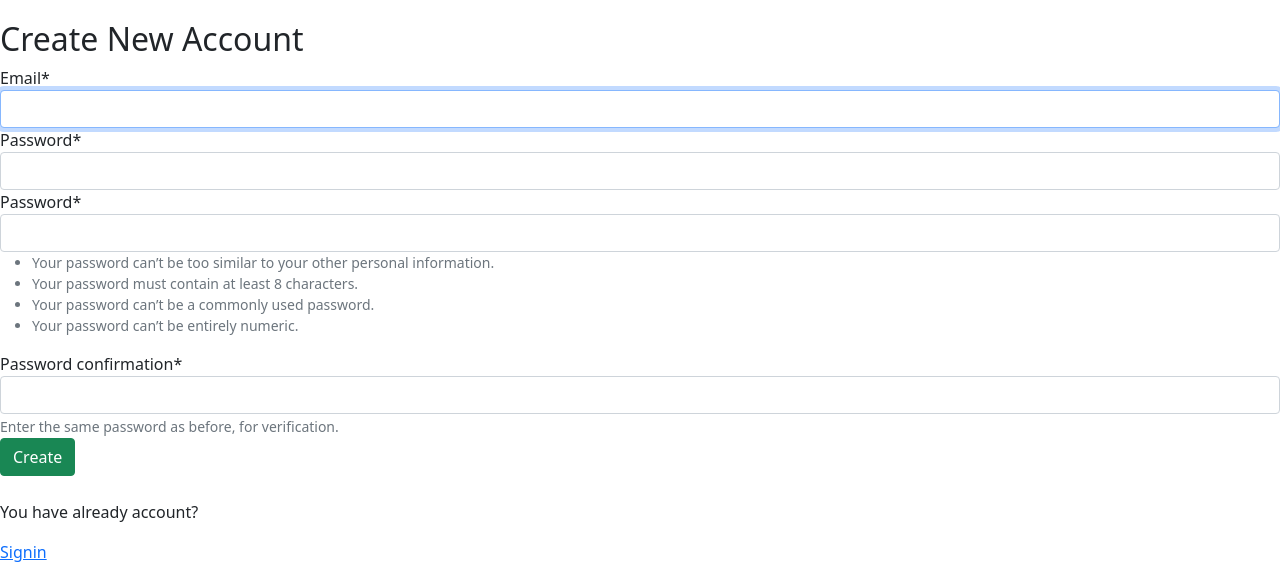
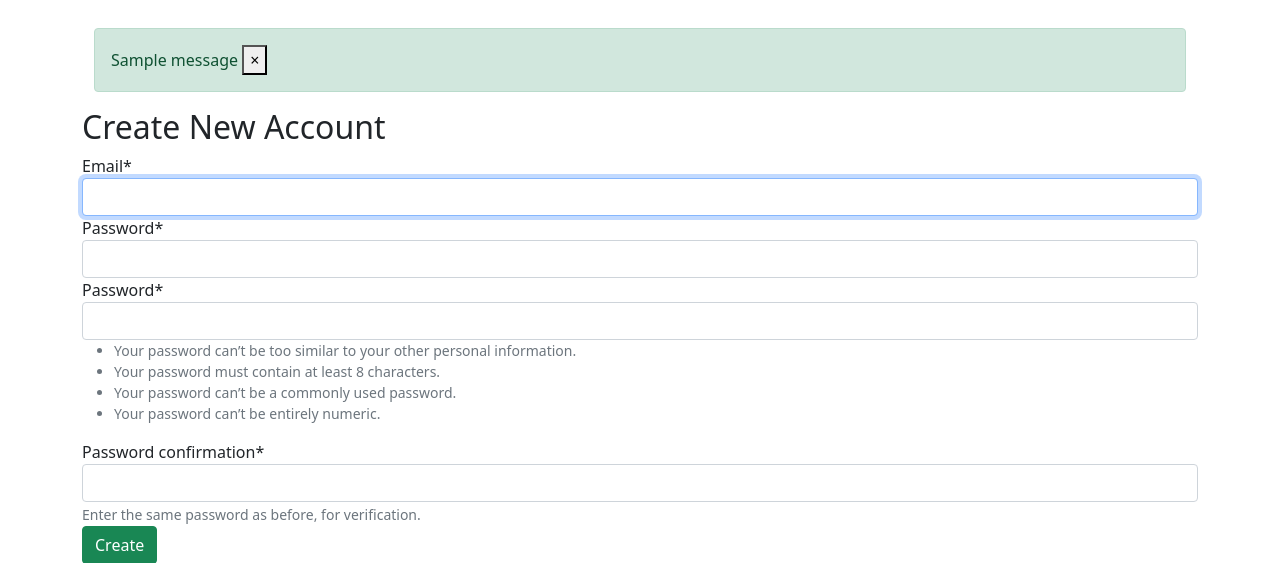
Before and after one commit to engnraminul/Aminul-EShop, a Django app: page /account/registration/ in a window 1280 px wide. Shown: the top 563 px of the page. Run offline with Django 4.2, Linux system fonts and the light colour scheme; tables that the repository leaves empty hold one stand-in row (values such as "Sample post"); one stand-in notice (Sample message) is shown; some libraries are stand-ins or nearby versions.

Commit message:
add alert message

```diff
--- a/templates/base.html
+++ b/templates/base.html
@@ -15,7 +15,16 @@
   </head>
   <body>
     <div class="container" style="padding-top: 20px">
+      <div class="messages container mt-2">
+        {% if messages %}
+          {% for message in messages %}
+            <div {% if message.tags %} class="alert alert-{{message.tags}} {% endif %}" role="alert">
+              {{message}}
+              <button type="button" class="close" data-dismiss="alert" aria-label="Close"><span aria-hidden="true">&times;</span></button>
+            </div>
+          {% endfor %}
 
+        {% endif %}
 
       </div>
       {% block body %} {% endblock %}
```
Also changed, not shown: db.sqlite3.
